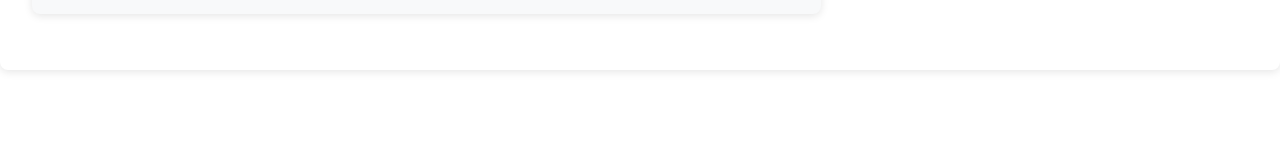
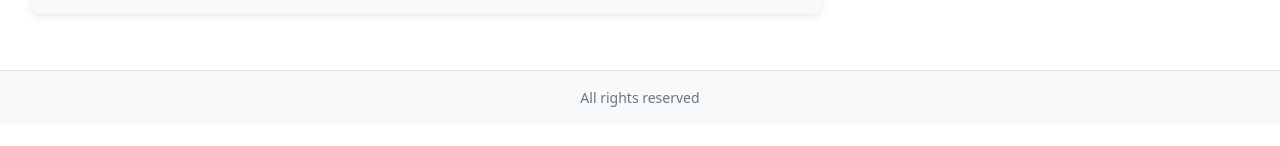
Before and after one commit to RealDan1/react-mart-2, a React (Vite) app: page / in a window 1280 px wide. Shown: the part 584-730 px from the top of the page. Built offline with nearby package versions, Linux system fonts and the light colour scheme.

Commit message:
feat: remove shadows on header and footer and adjust styling

```diff
--- a/src/App.css
+++ b/src/App.css
@@ -12,7 +12,7 @@ body {
 /* ============================================ */
 .header {
   background-color: #fff;
-  box-shadow: 0 2px 4px rgba(0, 0, 0, 0.1);
+  /* box-shadow: 0 2px 4px rgba(0, 0, 0, 0.1); */
   padding: 16px;
   margin-bottom: 32px;
 }
@@ -327,11 +327,11 @@ nav ul li a:hover {
   grid-template-columns: 2fr 1fr; /* 2/3 for summary and reviews, 1/3 for login */
   gap: 32px;
   max-width: 1500px;
-  margin: 32px auto;
+  /* margin: 32px auto; */
   padding: 32px;
   background-color: #fff;
-  border-radius: 8px;
-  box-shadow: 0 2px 8px rgba(0, 0, 0, 0.1);
+  /* border-radius: 8px 8px 0px 0px;
+  border-bottom: #dee2e6 solid 1px; */
 }
 
 /* ReactMart summary and customer reviews styling */
@@ -414,3 +414,12 @@ nav ul li a:hover {
   text-align: center;
   color: #0b5ed7;
 }
+
+footer {
+  background-color: #f8f9fa;
+  padding: 16px;
+  text-align: center;
+  color: #6c757d;
+  font-size: 14px;
+  border-top: 1px solid #dee2e6;
+}
--- a/src/App.tsx
+++ b/src/App.tsx
@@ -16,6 +16,7 @@ function App() {
         <Route path="/products" element={<Products />} />
         <Route path="/cart" element={<Cart />} />
       </Routes>
+      <footer>All rights reserved</footer>
     </div>
   );
 }
```
